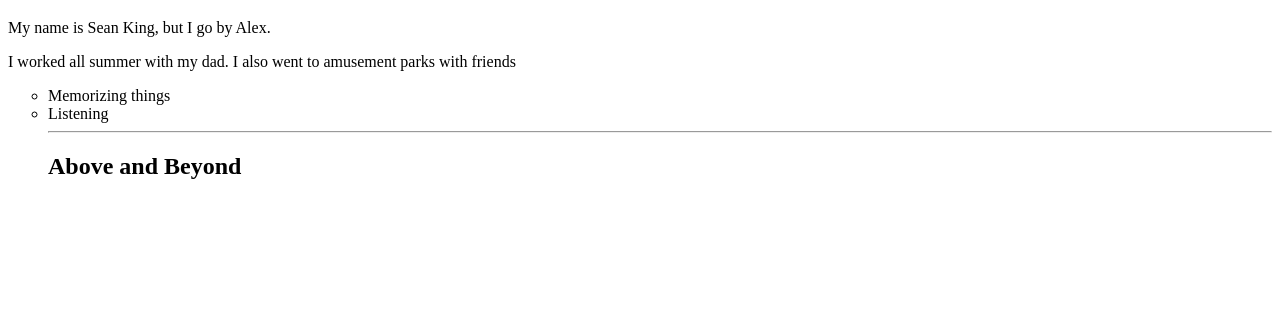
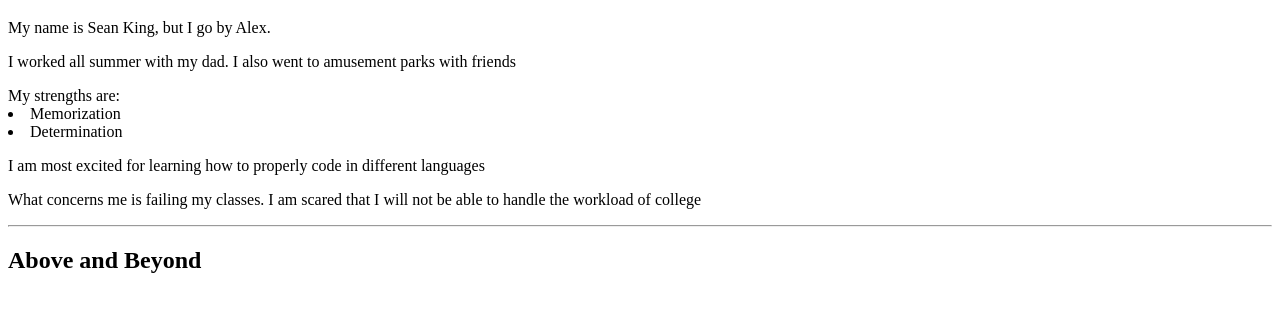
Before and after one commit to King5299/TEST-REPO, a plain HTML site: page index.html in a window 1280 px wide. Shown: the part 61-372 px from the top of the page. Drawn offline with Linux system fonts and the light colour scheme.

Commit message:
Update index.html

```diff
--- a/index.html
+++ b/index.html
@@ -11,10 +11,11 @@
  <P>My name is Sean King, but I go by Alex.</P>
  <P>I worked all summer with my dad. I also went to amusement parks with friends</P>
  <body>
-    <ul type="circle"</ul>
-        <li>Memorizing things</li>
-        <li>Listening</li>
-
+    </ul>My strengths are:</ul>
+        <li>Memorization</li>
+        <li>Determination</li>
+<p>I am most excited for learning how to properly code in different languages</p>
+<p>What concerns me is failing my classes. I am scared that I will not be able to handle the workload of college</p>
  <hr>
 <h2>Above and Beyond</h2>
 
```
